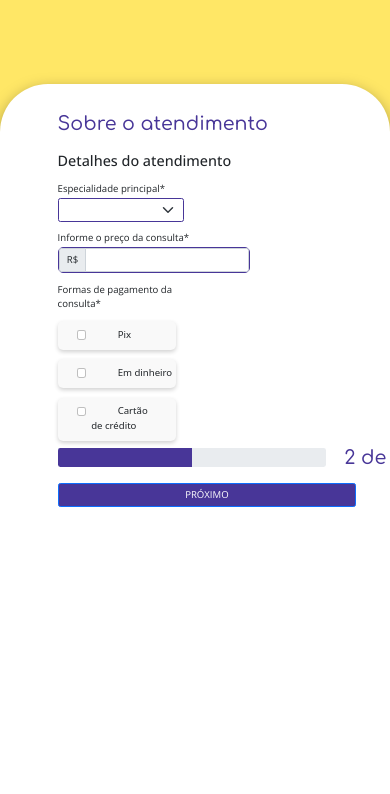
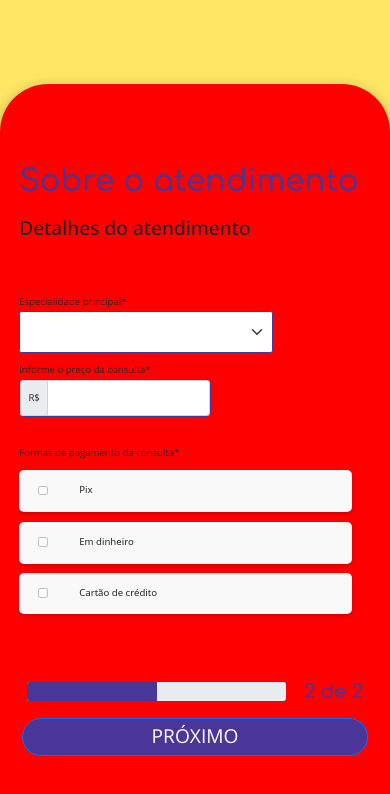
Before and after one commit to robinndev/facilConsulta-case, a Vue app: page /#/page-two in a window 390 px wide. Shown: the top 794 px of the page. Built offline with nearby package versions, Linux system fonts and the light colour scheme; what vue-confetti, vue-sweetalert2 would draw is missing.

Commit message:
adding new commit

```diff
--- a/src/components/shared/loading-bar/style.scss
+++ b/src/components/shared/loading-bar/style.scss
@@ -43,10 +43,10 @@
 
 @media screen and (max-width : 915px) {
   .progress-number {
-    width: 36rem;
+    width: 35rem;
     .progress {
       height: 2rem;
-      width: 28rem;
+      width: 27rem;
     }
 
     .number-bar {
--- a/src/views/home/style.scss
+++ b/src/views/home/style.scss
@@ -10,6 +10,7 @@
 
   .pageone__whitebox {
     @include whitebox_desktop;
+
 
     .pageone__header {
       padding-top: 3em;
@@ -125,10 +126,14 @@
 @media screen and (max-width : 756px) {
   .pageone {
     align-items: flex-end;
+    overflow: hidden;
 
 
     .pageone__whitebox {
       @include whitebox_mobile;
+      display: flex;
+      flex-direction: column;
+      justify-content: space-around;
 
       .pageone__header {
         margin-top: 2rem;
@@ -141,7 +146,8 @@
         p {
           margin-left: 2rem;
           font-size: 2rem;
-            margin-bottom: 6rem;
+          margin-top: 3rem;
+          margin-bottom: 4rem;
         }
       }
 
@@ -153,7 +159,7 @@
           .pageone__name,
           .pageone__cpf,
           .pageone__phone {
-              height: 4rem;
+            height: 5vh;
             margin-top: 0.5rem;
           }
 
@@ -181,7 +187,7 @@
       }
 
       .pageone__next {
-          margin-top: 8rem;
+        margin-top: 5rem;
         height: 10rem;
         display: flex;
         flex-direction: column;
@@ -193,10 +199,15 @@
           margin-bottom: 1rem;
         }
 
+        a {
+          height: 1rem;
+          margin: 0 !important;
+        }
+
         .pageone__button {
           border-radius: 5rem;
           margin: 0;
-            margin-bottom: 2rem;
+          margin-bottom: 3rem;
           width: 36rem;
           background-color: $color-primary;
           font-size: 2rem;
--- a/src/views/pagetwo/style.scss
+++ b/src/views/pagetwo/style.scss
@@ -63,8 +63,7 @@
           border-radius: 5px;
           width: 20rem;
 
-          .pagetwo__value {
-          }
+          .pagetwo__value {}
         }
 
 
@@ -134,6 +133,7 @@
       }
 
     }
+
     .pagetwo__next {
       width: 100%;
       height: auto;
@@ -151,19 +151,130 @@
   }
 }
 
-@media screen and (max-width : 915px) {
+@media screen and (max-width : 756px) {
   .pagetwo {
     align-items: flex-end;
+    overflow: hidden;
 
     .pagetwo__whitebox {
       @include whitebox_mobile;
+      display: flex;
+      background-color: red;
+      flex-direction: column;
+      justify-content: space-around;
+
+
+      .pagetwo__header {
+        padding-top: 0;
+        margin-top: 6rem;
+
+        h1 {
+          color: #483698;
+          margin-left: 2rem;
+          font-size: 3.2rem;
+        }
+
+        p {
+          margin-top: 1.5rem;
+          margin-left: 2rem;
+          font-size: 1.5rem;
+          font-weight: 500;
+          font-size: 2rem;
+        }
+      }
 
       .pagetwo__main {
+
+        .pagetwo__form {
+          width: 100%;
+
+          .pagetwo__consult__prince {
+            margin-left: 2rem;
+          }
+
+          .pagetwo__value_div {
+            margin-left: 2rem;
+            height: 4.5vh;
+          }
+
+          .pagetwo__speciality {
+            margin-left: 2rem;
+          }
+
+          .pagetwo__select {
+            height: 5vh;
+            margin-left: 2rem;
+          }
+
+          .pagetwo__payments {
+            margin-left: 2rem;
+            margin-right: 2rem;
+
+            p {
+              margin-top: 3rem;
+            }
+
+            .pagetwo__pix {
+              margin-top: 1rem;
+              height: 5vh;
+              display: flex;
+              align-items: center;
+              padding-left: 2rem;
+              margin-right: 2rem;
+              box-shadow: rgba(0, 0, 0, 0.18) 0px 2px 4px;
+              background-color: $secondary1;
+              border-radius: 5px;
+            }
+          }
+          .pagetwo__credit {
+            height: auto;
+            padding: 1.5vh 2rem 1.5vh 2rem;
+            display: flex;
+            margin-right: 2rem;
+            box-shadow: rgba(0, 0, 0, 0.18) 0px 2px 4px;
+            background-color: $secondary1;
+            border-radius: 5px;
+            display: flex;
+            flex-direction: column;
+
+            .pagetwo__installment {
+              display: flex;
+              flex-direction: column;
+              margin-left: 3rem;
+              width: 60%;
+              height: auto;
+            }
+          }
+        }
 
         .pagetwo__image {
           display: none;
         }
       }
+
+      .pagetwo__next {
+        width: 100%;
+        height: auto;
+        margin: 0;
+        margin-top: 2rem;
+        display: flex;
+        flex-direction: column;
+        align-items: center;
+
+        .pagetwo__loadingbar {
+          margin: 0;
+          margin-bottom: 1rem;
+        }
+
+        .pagetwo__button {
+          border-radius: 5rem;
+          margin: 0;
+          margin-bottom: 3rem;
+          width: 36rem;
+          background-color: $color-primary;
+          font-size: 2rem;
+        }
+      }
     }
   }
 }
```
Lines whose indentation alone changed are shown as unchanged.
